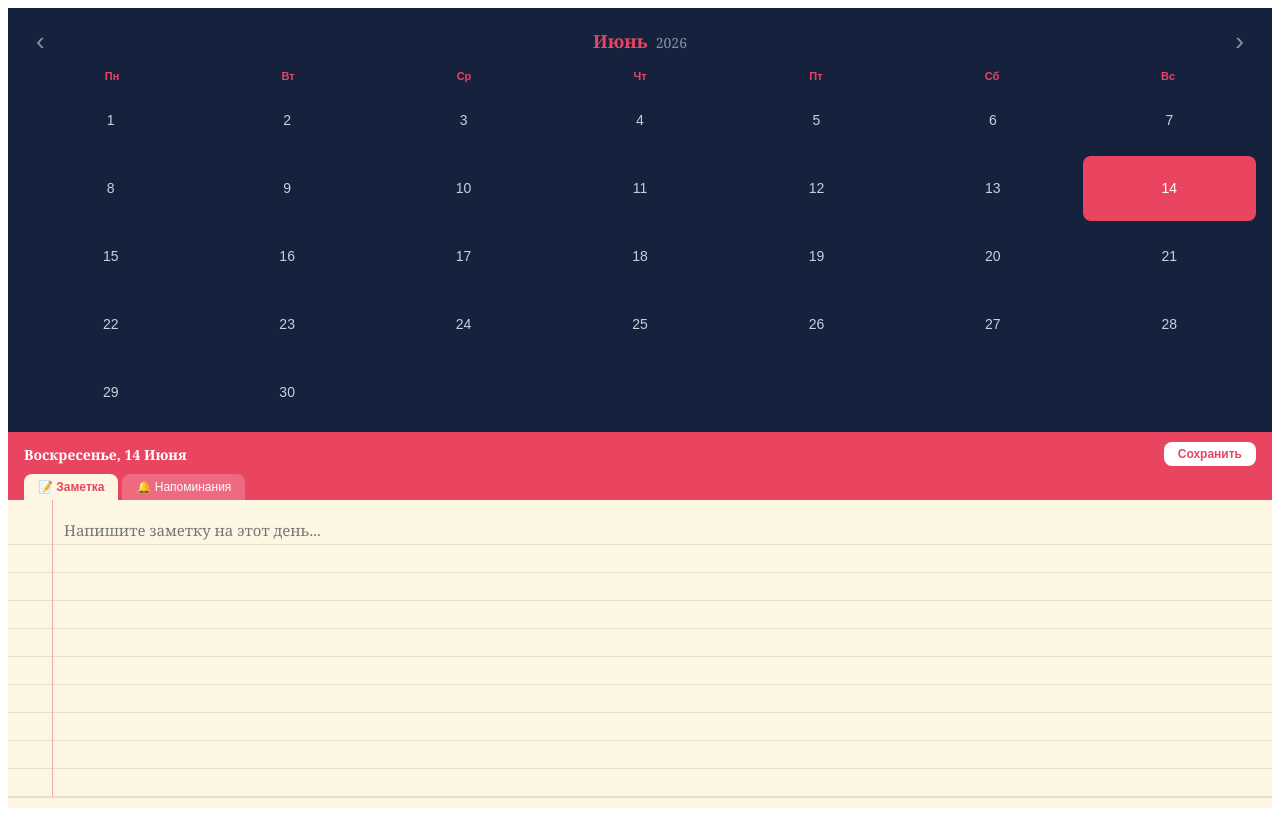
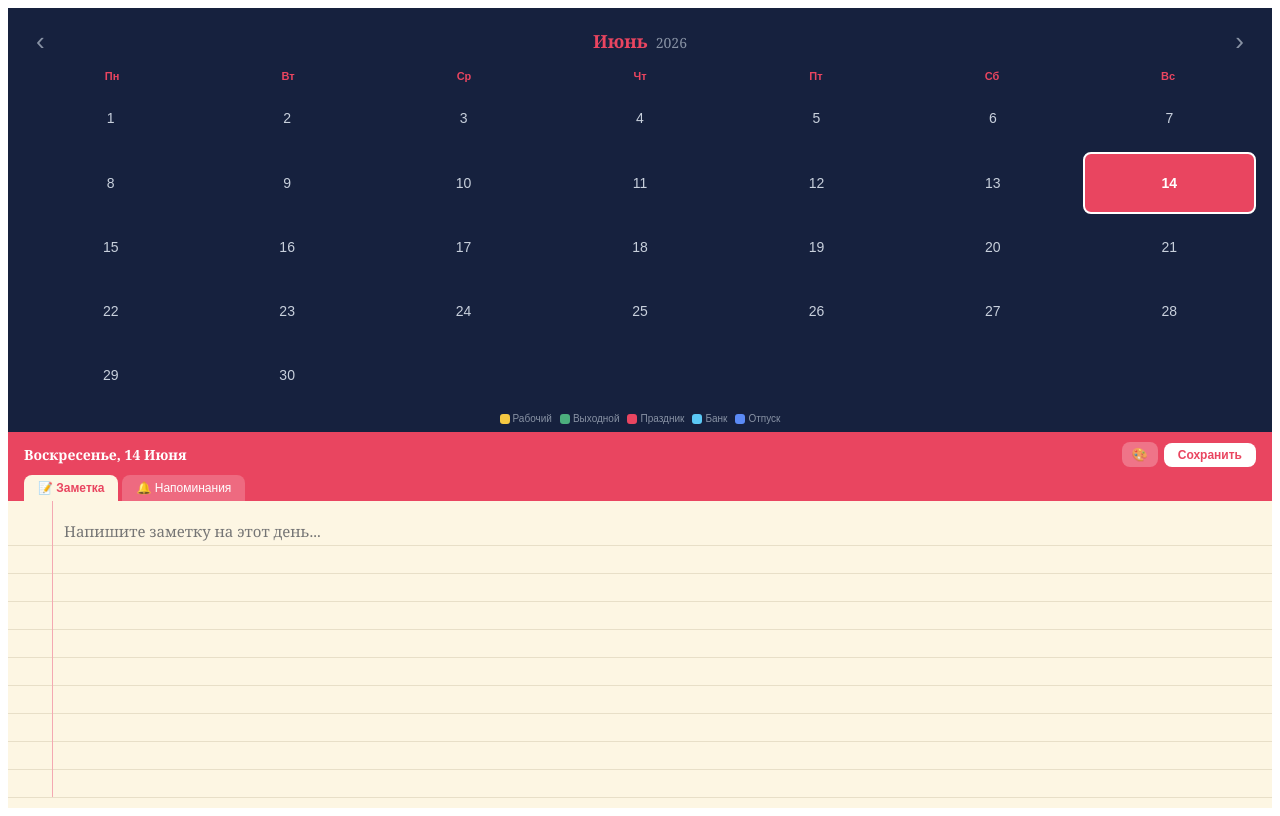
Before and after one commit to Vladimirs81/My-calendar-, a React (Vite) app: page / in a window 1280 px wide. Built offline with nearby package versions, Linux system fonts and the light colour scheme.

Commit message:
Update App.jsx

```diff
--- a/src/App.jsx
+++ b/src/App.jsx
@@ -3,6 +3,14 @@ import { useState, useEffect, useRef } from "react";
 const MONTHS = ["Январь","Февраль","Март","Апрель","Май","Июнь",
   "Июль","Август","Сентябрь","Октябрь","Ноябрь","Декабрь"];
 const WEEKDAYS = ["Пн","Вт","Ср","Чт","Пт","Сб","Вс"];
+
+const DAY_TYPES = [
+  { id: "work",    label: "Рабочий",  color: "#f5c842", text: "#7a5c00" },
+  { id: "off",     label: "Выходной", color: "#4caf7d", text: "#fff" },
+  { id: "holiday", label: "Праздник", color: "#e94560", text: "#fff" },
+  { id: "bank",    label: "Банк",     color: "#5bc8f5", text: "#0a4a6e" },
+  { id: "vacation",label: "Отпуск",   color: "#5b8af5", text: "#fff" },
+];
 
 function getDaysInMonth(year, month) {
   return new Date(year, month + 1, 0).getDate();
@@ -27,6 +35,10 @@ export default function CalendarNotepad() {
   const [reminders, setReminders] = useState(() => {
     try { return JSON.parse(localStorage.getItem("cal-reminders") || "{}"); } catch { return {}; }
   });
+  const [dayTypes, setDayTypes] = useState(() => {
+    try { return JSON.parse(localStorage.getItem("cal-daytypes") || "{}"); } catch { return {}; }
+  });
+  const [showColorPicker, setShowColorPicker] = useState(false);
   const [draft, setDraft] = useState("");
   const [reminderText, setReminderText] = useState("");
   const [reminderTime, setReminderTime] = useState("09:00");
@@ -37,6 +49,7 @@ export default function CalendarNotepad() {
   useEffect(() => {
     setDraft(notes[selected] || "");
     setActiveTab("note");
+    setShowColorPicker(false);
   }, [selected]);
 
   useEffect(() => {
@@ -45,6 +58,9 @@ export default function CalendarNotepad() {
   useEffect(() => {
     try { localStorage.setItem("cal-reminders", JSON.stringify(reminders)); } catch {}
   }, [reminders]);
+  useEffect(() => {
+    try { localStorage.setItem("cal-daytypes", JSON.stringify(dayTypes)); } catch {}
+  }, [dayTypes]);
 
   useEffect(() => {
     function checkReminders() {
@@ -76,7 +92,21 @@ export default function CalendarNotepad() {
   function showToast(msg) {
     setToast(msg);
     clearTimeout(timerRef.current);
-    timerRef.current = setTimeout(() => setToast(null), 5000);
+    timerRef.current = setTimeout(() => setToast(null), 3000);
+  }
+
+  function setDayType(typeId) {
+    setDayTypes(prev => {
+      const current = prev[selected];
+      // повторное нажатие — убирает цвет
+      if (current === typeId) {
+        const updated = { ...prev };
+        delete updated[selected];
+        return updated;
+      }
+      return { ...prev, [selected]: typeId };
+    });
+    setShowColorPicker(false);
   }
 
   function addReminder() {
@@ -125,6 +155,7 @@ export default function CalendarNotepad() {
   const selDate = new Date(selYear, selMonth - 1, selDay);
   const selLabel = selDate.toLocaleDateString("ru-RU", { weekday:"long", day:"numeric", month:"long" });
   const selReminders = reminders[selected] || [];
+  const selDayType = DAY_TYPES.find(t => t.id === dayTypes[selected]);
 
   return (
     <div style={{
@@ -148,7 +179,7 @@ export default function CalendarNotepad() {
         </div>
       )}
 
-      {/* TOP: Calendar — 50% высоты */}
+      {/* TOP: Calendar */}
       <div style={{
         flex: "0 0 50%",
         background: "#16213e",
@@ -185,34 +216,65 @@ export default function CalendarNotepad() {
             const isSel = key === selected;
             const hasNote = !!notes[key];
             const hasReminder = (reminders[key] || []).length > 0;
+            const dtype = DAY_TYPES.find(t => t.id === dayTypes[key]);
+
+            let bg = "transparent";
+            let color = "#c8d0dc";
+            let border = "1px solid transparent";
+
+            if (dtype) {
+              bg = dtype.color;
+              color = dtype.text;
+            }
+            if (isSel) {
+              bg = dtype ? dtype.color : "#e94560";
+              color = dtype ? dtype.text : "#fff";
+              border = "2px solid #fff";
+            } else if (isToday && !dtype) {
+              bg = "#0f3460";
+              color = "#e94560";
+              border = "1px solid #e94560";
+            }
+
             return (
               <button key={key} onClick={() => setSelected(key)} style={{
-                background: isSel ? "#e94560" : isToday ? "#0f3460" : "transparent",
-                color: isSel ? "#fff" : isToday ? "#e94560" : "#c8d0dc",
-                border: isToday && !isSel ? "1px solid #e94560" : "1px solid transparent",
+                background: bg,
+                color: color,
+                border: border,
                 borderRadius: "8px",
                 cursor: "pointer",
                 fontFamily: "sans-serif",
                 fontSize: "14px",
+                fontWeight: isSel ? "bold" : "normal",
                 position: "relative",
                 display: "flex",
                 alignItems: "center",
                 justifyContent: "center",
-                transition: "background 0.15s",
+                transition: "all 0.15s",
                 padding: "0",
               }}>
                 {d}
                 <span style={{ position: "absolute", bottom: "2px", left: "50%", transform: "translateX(-50%)", display: "flex", gap: "2px" }}>
-                  {hasNote && <span style={{ width: "3px", height: "3px", borderRadius: "50%", background: isSel ? "#fff" : "#e94560", display: "inline-block" }} />}
-                  {hasReminder && <span style={{ width: "3px", height: "3px", borderRadius: "50%", background: isSel ? "#ffe080" : "#f0c040", display: "inline-block" }} />}
+                  {hasNote && <span style={{ width: "3px", height: "3px", borderRadius: "50%", background: dtype ? "rgba(0,0,0,0.3)" : "#e94560", display: "inline-block" }} />}
+                  {hasReminder && <span style={{ width: "3px", height: "3px", borderRadius: "50%", background: dtype ? "rgba(0,0,0,0.3)" : "#f0c040", display: "inline-block" }} />}
                 </span>
               </button>
             );
           })}
         </div>
+
+        {/* Legend */}
+        <div style={{ display: "flex", gap: "8px", marginTop: "8px", flexWrap: "wrap", justifyContent: "center" }}>
+          {DAY_TYPES.map(t => (
+            <div key={t.id} style={{ display: "flex", alignItems: "center", gap: "3px" }}>
+              <span style={{ width: "10px", height: "10px", borderRadius: "3px", background: t.color, display: "inline-block" }} />
+              <span style={{ color: "#8892a4", fontSize: "10px", fontFamily: "sans-serif" }}>{t.label}</span>
+            </div>
+          ))}
+        </div>
       </div>
 
-      {/* BOTTOM: Note/Reminder — 50% высоты */}
+      {/* BOTTOM: Notes/Reminders */}
       <div style={{
         flex: "0 0 50%",
         background: "#fdf6e3",
@@ -220,24 +282,75 @@ export default function CalendarNotepad() {
         flexDirection: "column",
         overflow: "hidden",
       }}>
-        {/* Header with tabs */}
-        <div style={{ background: "#e94560", padding: "10px 16px 0" }}>
+        {/* Header */}
+        <div style={{ background: selDayType ? selDayType.color : "#e94560", padding: "10px 16px 0", transition: "background 0.3s" }}>
           <div style={{ display: "flex", alignItems: "center", justifyContent: "space-between", marginBottom: "8px" }}>
-            <div style={{ color: "#fff", fontSize: "14px", fontWeight: "bold", textTransform: "capitalize" }}>
+            <div style={{ display: "flex", alignItems: "center", gap: "8px" }}>
+              <div style={{ color: selDayType ? selDayType.text : "#fff", fontSize: "14px", fontWeight: "bold", textTransform: "capitalize" }}>
                 {selLabel}
               </div>
+              {selDayType && (
+                <span style={{
+                  background: "rgba(0,0,0,0.15)", color: selDayType.text,
+                  borderRadius: "6px", padding: "2px 8px", fontSize: "11px", fontFamily: "sans-serif",
+                }}>
+                  {selDayType.label}
+                </span>
+              )}
+            </div>
+            <div style={{ display: "flex", gap: "6px", alignItems: "center" }}>
+              {/* Color picker button */}
+              <button onClick={() => setShowColorPicker(p => !p)} style={{
+                background: "rgba(255,255,255,0.25)",
+                color: selDayType ? selDayType.text : "#fff",
+                border: "none", borderRadius: "8px",
+                padding: "5px 10px", cursor: "pointer",
+                fontFamily: "sans-serif", fontSize: "13px",
+              }} title="Тип дня">🎨</button>
               {activeTab === "note" && (
                 <button onClick={saveNote} style={{
-                background: "#fff", color: "#e94560", border: "none", borderRadius: "8px",
-                padding: "5px 14px", fontWeight: "bold", fontSize: "12px", cursor: "pointer", fontFamily: "sans-serif",
+                  background: "#fff", color: selDayType ? selDayType.color : "#e94560",
+                  border: "none", borderRadius: "8px",
+                  padding: "5px 14px", fontWeight: "bold", fontSize: "12px",
+                  cursor: "pointer", fontFamily: "sans-serif",
                 }}>Сохранить</button>
               )}
             </div>
+          </div>
+
+          {/* Color picker panel */}
+          {showColorPicker && (
+            <div style={{
+              display: "flex", gap: "6px", marginBottom: "10px", flexWrap: "wrap",
+            }}>
+              {DAY_TYPES.map(t => (
+                <button key={t.id} onClick={() => setDayType(t.id)} style={{
+                  background: t.color,
+                  color: t.text,
+                  border: dayTypes[selected] === t.id ? "2px solid #fff" : "2px solid transparent",
+                  borderRadius: "8px", padding: "5px 10px",
+                  cursor: "pointer", fontFamily: "sans-serif", fontSize: "12px", fontWeight: "bold",
+                }}>
+                  {t.label}
+                </button>
+              ))}
+              {dayTypes[selected] && (
+                <button onClick={() => setDayType(dayTypes[selected])} style={{
+                  background: "rgba(255,255,255,0.2)", color: "#fff",
+                  border: "2px solid rgba(255,255,255,0.4)",
+                  borderRadius: "8px", padding: "5px 10px",
+                  cursor: "pointer", fontFamily: "sans-serif", fontSize: "12px",
+                }}>✕ Убрать</button>
+              )}
+            </div>
+          )}
+
+          {/* Tabs */}
           <div style={{ display: "flex", gap: "4px" }}>
             {["note", "reminder"].map(tab => (
               <button key={tab} onClick={() => setActiveTab(tab)} style={{
                 background: activeTab === tab ? "#fdf6e3" : "rgba(255,255,255,0.2)",
-                color: activeTab === tab ? "#e94560" : "#fff",
+                color: activeTab === tab ? (selDayType ? selDayType.color : "#e94560") : (selDayType ? selDayType.text : "#fff"),
                 border: "none", borderRadius: "8px 8px 0 0",
                 padding: "6px 14px", cursor: "pointer",
                 fontFamily: "sans-serif", fontSize: "12px",
@@ -277,30 +390,20 @@ export default function CalendarNotepad() {
         {/* Reminder tab */}
         {activeTab === "reminder" && (
           <div style={{ flex: 1, overflowY: "auto", padding: "12px 16px", display: "flex", flexDirection: "column", gap: "12px" }}>
-            {/* Add form */}
             <div style={{ background: "#fff8e8", borderRadius: "10px", padding: "12px", border: "1px solid #e8dfc8" }}>
               <div style={{ display: "flex", gap: "8px", marginBottom: "8px" }}>
-                <input
-                  type="time"
-                  value={reminderTime}
-                  onChange={e => setReminderTime(e.target.value)}
-                  style={{
+                <input type="time" value={reminderTime} onChange={e => setReminderTime(e.target.value)} style={{
                   border: "1px solid #d4c4a0", borderRadius: "8px", padding: "7px 10px",
                   fontFamily: "sans-serif", fontSize: "14px", color: "#3a2e1e",
                   background: "#fff", outline: "none", width: "100px",
-                  }}
-                />
-                <input
-                  value={reminderText}
-                  onChange={e => setReminderText(e.target.value)}
+                }} />
+                <input value={reminderText} onChange={e => setReminderText(e.target.value)}
                   onKeyDown={e => e.key === "Enter" && addReminder()}
-                  placeholder="Текст напоминания..."
-                  style={{
+                  placeholder="Текст напоминания..." style={{
                   flex: 1, border: "1px solid #d4c4a0", borderRadius: "8px",
                   padding: "7px 10px", fontFamily: "Georgia, serif", fontSize: "14px",
                   color: "#3a2e1e", background: "#fff", outline: "none",
-                  }}
-                />
+                }} />
               </div>
               <button onClick={addReminder} style={{
                 width: "100%", background: "#e94560", color: "#fff", border: "none",
@@ -308,22 +411,19 @@ export default function CalendarNotepad() {
                 fontFamily: "sans-serif", fontSize: "13px", fontWeight: "bold",
               }}>+ Добавить напоминание</button>
             </div>
-
-            {/* List */}
             {selReminders.length === 0 ? (
               <div style={{ color: "#b8a880", fontSize: "14px", fontFamily: "sans-serif", textAlign: "center", padding: "16px 0" }}>
                 Нет напоминаний на этот день
               </div>
-            ) : (
-              selReminders.map(r => (
+            ) : selReminders.map(r => (
               <div key={r.id} style={{
                 background: r.fired ? "#f0f4e8" : "#fff",
                 border: "1px solid #e0d4b8", borderRadius: "10px",
                 padding: "10px 14px", display: "flex", alignItems: "center", gap: "10px",
               }}>
                 <span style={{
-                    background: r.fired ? "#9caf7a" : "#e94560",
-                    color: "#fff", borderRadius: "6px", padding: "3px 8px",
+                  background: r.fired ? "#9caf7a" : "#e94560", color: "#fff",
+                  borderRadius: "6px", padding: "3px 8px",
                   fontFamily: "sans-serif", fontSize: "13px", fontWeight: "bold",
                 }}>{r.time}</span>
                 <span style={{
@@ -336,12 +436,10 @@ export default function CalendarNotepad() {
                   cursor: "pointer", fontSize: "18px", padding: "0 4px", lineHeight: 1,
                 }}>×</button>
               </div>
-              ))
-            )}
+            ))}
           </div>
         )}
 
-        {/* Save status */}
         {activeTab === "note" && (
           <div style={{ padding: "6px 16px", borderTop: "1px solid #e8dfc8" }}>
             {notes[selected] === draft
```
Lines whose indentation alone changed are shown as unchanged.
